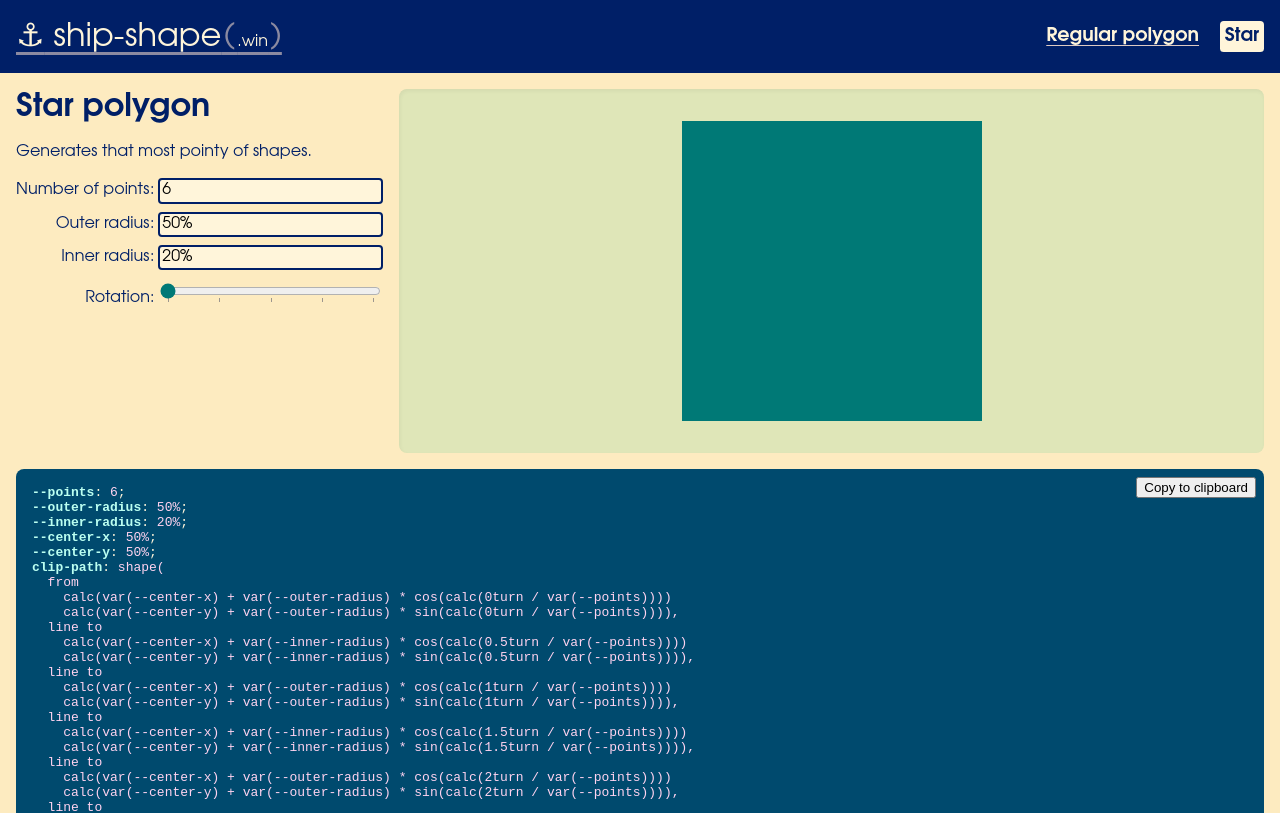
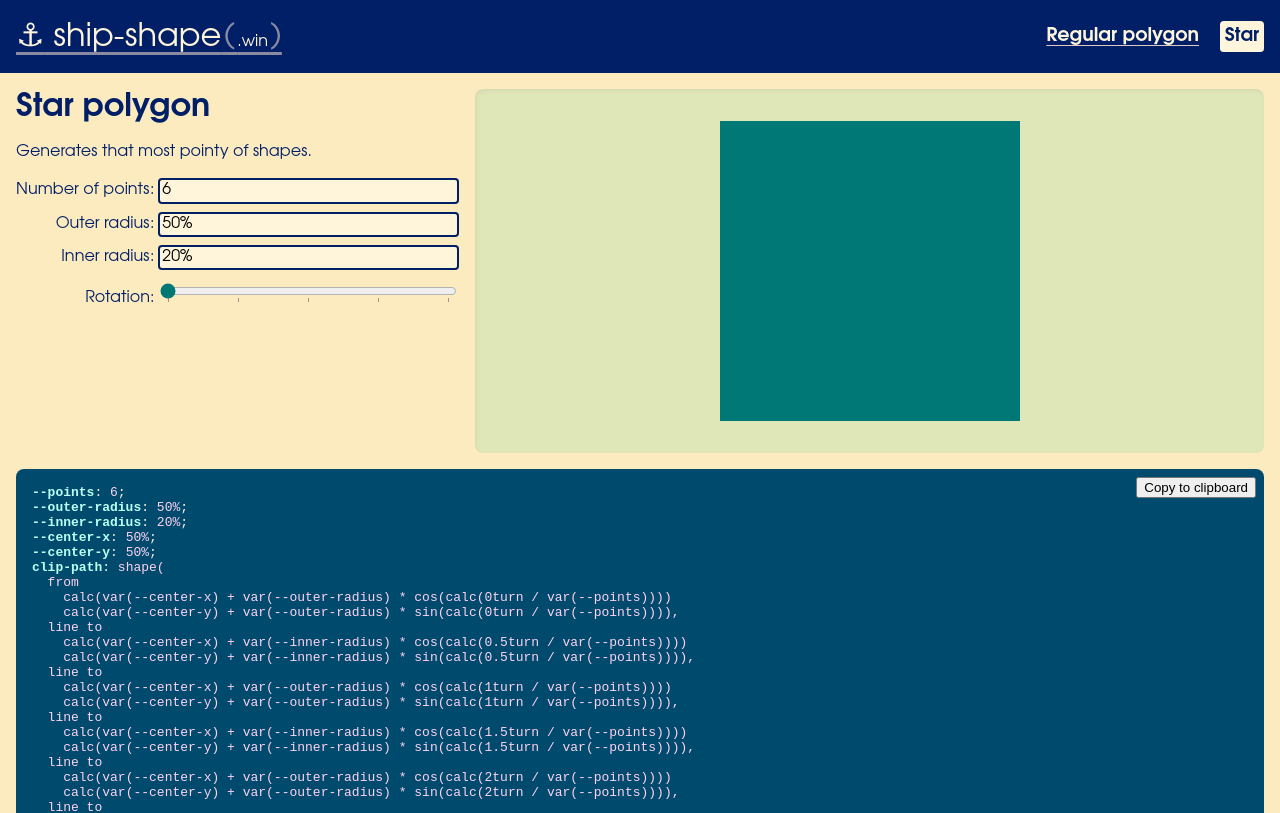
Before and after one commit to PontusHorn/ship-shape.win, a SvelteKit app: page /generators/star in a window 1280 px wide. Shown: the top 813 px of the page. Built offline with nearby package versions, Linux system fonts and the light colour scheme.

Commit message:
Extract GeneratorLayout to decrease duplication

```diff
--- /dev/null
+++ b/src/lib/GeneratorLayout.svelte
@@ -0,0 +1,56 @@
+<script lang="ts">
+	import type { Snippet } from 'svelte';
+
+	let { children, preview, output }: { children: Snippet; preview: Snippet; output: Snippet } =
+		$props();
+</script>
+
+<main>
+	<div class="input-pane">
+		{@render children()}
+	</div>
+
+	<div class="preview-pane">
+		{@render preview()}
+	</div>
+
+	<div class="output-pane">
+		{@render output()}
+	</div>
+</main>
+
+<style>
+	main {
+		display: grid;
+		grid-template-areas:
+			'input preview'
+			'output output';
+		grid-template-columns: min(50ch, 50%) 1fr;
+		min-block-size: 100vh;
+		padding: 1rem;
+		gap: 1rem;
+	}
+
+	.input-pane {
+		grid-area: input;
+		display: grid;
+		align-content: start;
+		gap: 1rem;
+	}
+
+	.preview-pane {
+		grid-area: preview;
+		display: grid;
+		place-items: center;
+		place-content: center;
+		padding: 2rem;
+
+		background: var(--pistachio);
+		border-radius: 0.5rem;
+		box-shadow: inset 1px 2px 4px rgb(0 0 0 / 0.05);
+	}
+
+	.output-pane {
+		grid-area: output;
+	}
+</style>
--- a/src/routes/generators/regular-polygon/+page.svelte
+++ b/src/routes/generators/regular-polygon/+page.svelte
@@ -3,6 +3,7 @@
 	import { CoordinatePair } from '$lib/CoordinatePair';
 	import { cssPropertiesToCss } from '$lib/css';
 	import CssOutput from '$lib/CssOutput.svelte';
+	import GeneratorLayout from '$lib/GeneratorLayout.svelte';
 	import { percent, raw } from '$lib/LengthPercentage';
 	import { RegularPolygon } from '$lib/parametricShapes/RegularPolygon';
 
@@ -24,8 +25,7 @@
 	<script type="module" src="/elements/copy-button.js"></script>
 </svelte:head>
 
-<main>
-	<div class="input-pane">
+<GeneratorLayout>
 	<h1>Regular polygon</h1>
 	<p>
 		Generate anything from a triangle to an <a href="https://en.wikipedia.org/wiki/Icosagon"
@@ -73,36 +73,17 @@
 			<option value="2"></option>
 		</datalist>
 	</form>
-	</div>
 
-	<div class="preview-pane">
+	{#snippet preview()}
 		<div class="preview" style={cssPropertiesToCss(cssProperties)}></div>
-	</div>
+	{/snippet}
 
-	<div class="output-pane">
+	{#snippet output()}
 		<CssOutput {cssProperties} />
-	</div>
-</main>
+	{/snippet}
+</GeneratorLayout>
 
 <style>
-	main {
-		display: grid;
-		grid-template-areas:
-			'input preview'
-			'output output';
-		grid-template-columns: min(50ch, 50%) 1fr;
-		min-block-size: 100vh;
-		padding: 1rem;
-		gap: 1rem;
-	}
-
-	.input-pane {
-		grid-area: input;
-		display: grid;
-		align-content: start;
-		gap: 1rem;
-	}
-
 	form {
 		display: grid;
 		grid-template-columns: auto 1fr;
@@ -115,25 +96,9 @@
 		text-align: right;
 	}
 
-	.preview-pane {
-		grid-area: preview;
-		display: grid;
-		place-items: center;
-		place-content: center;
-		padding: 2rem;
-
-		background: var(--pistachio);
-		border-radius: 0.5rem;
-		box-shadow: inset 1px 2px 4px rgb(0 0 0 / 0.05);
-	}
-
 	.preview {
 		background-color: var(--jade);
 		width: 300px;
 		height: 300px;
 	}
-
-	.output-pane {
-		grid-area: output;
-	}
 </style>
--- a/src/routes/generators/star/+page.svelte
+++ b/src/routes/generators/star/+page.svelte
@@ -3,6 +3,7 @@
 	import { CoordinatePair } from '$lib/CoordinatePair';
 	import { cssPropertiesToCss } from '$lib/css';
 	import CssOutput from '$lib/CssOutput.svelte';
+	import GeneratorLayout from '$lib/GeneratorLayout.svelte';
 	import { percent, raw } from '$lib/LengthPercentage';
 	import { StarPolygon } from '$lib/parametricShapes/StarPolygon';
 
@@ -23,8 +24,7 @@
 	<script type="module" src="/elements/copy-button.js"></script>
 </svelte:head>
 
-<main>
-	<div class="input-pane">
+<GeneratorLayout>
 	<h1>Star polygon</h1>
 	<p>Generates that most pointy of shapes.</p>
 	<form>
@@ -55,36 +55,17 @@
 			<option value="1"></option>
 		</datalist>
 	</form>
-	</div>
 
-	<div class="preview-pane">
+	{#snippet preview()}
 		<div class="preview" style={cssPropertiesToCss(cssProperties)}></div>
-	</div>
+	{/snippet}
 
-	<div class="output-pane">
+	{#snippet output()}
 		<CssOutput {cssProperties} />
-	</div>
-</main>
+	{/snippet}
+</GeneratorLayout>
 
 <style>
-	main {
-		display: grid;
-		grid-template-areas:
-			'input preview'
-			'output output';
-		grid-template-columns: auto 1fr;
-		min-block-size: 100vh;
-		padding: 1rem;
-		gap: 1rem;
-	}
-
-	.input-pane {
-		grid-area: input;
-		display: grid;
-		align-content: start;
-		gap: 1rem;
-	}
-
 	form {
 		display: grid;
 		grid-template-columns: auto 1fr;
@@ -97,25 +78,9 @@
 		text-align: right;
 	}
 
-	.preview-pane {
-		grid-area: preview;
-		display: grid;
-		place-items: center;
-		place-content: center;
-		padding: 2rem;
-
-		background: var(--pistachio);
-		border-radius: 0.5rem;
-		box-shadow: inset 1px 2px 4px rgb(0 0 0 / 0.05);
-	}
-
 	.preview {
 		background-color: var(--jade);
 		width: 300px;
 		height: 300px;
 	}
-
-	.output-pane {
-		grid-area: output;
-	}
 </style>
```
Lines whose indentation alone changed are shown as unchanged.
